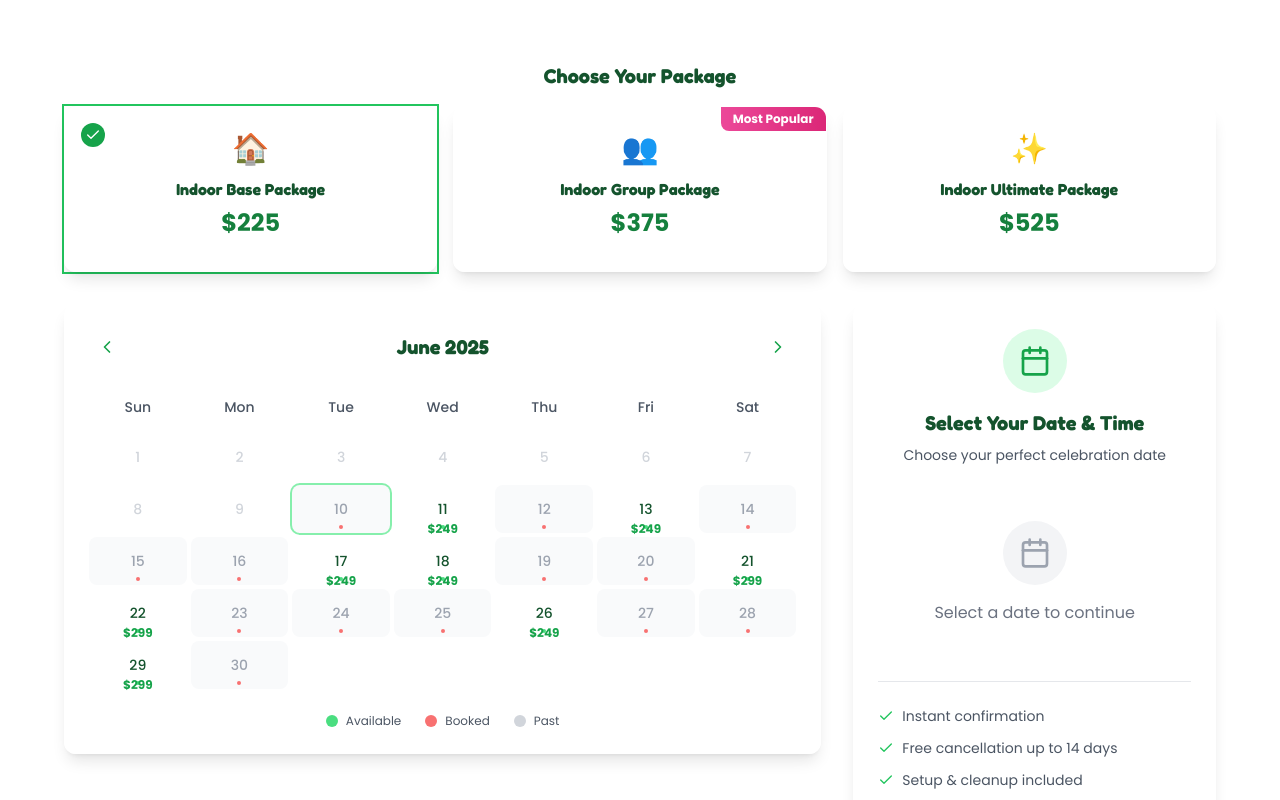
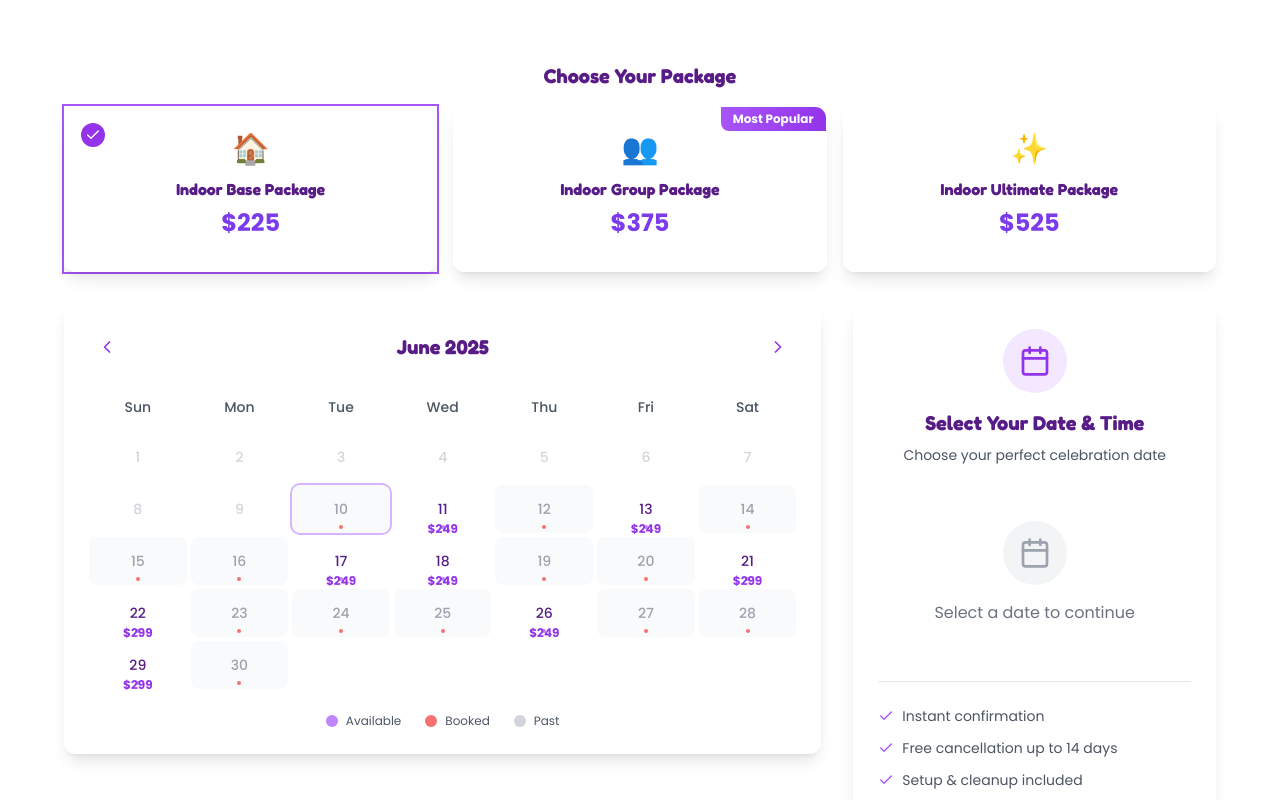
Before and after one commit to garrettm19/glampingwny, a React (Vite) app: page /book-now in a window 1280 px wide. Shown: the part 580-1380 px from the top of the page. Built offline with nearby package versions, Linux system fonts and the light colour scheme.

Commit message:
Change Website Theme to Purple

```diff
--- a/src/components/sections/Testimonials.tsx
+++ b/src/components/sections/Testimonials.tsx
@@ -80,7 +80,7 @@ const Testimonials: React.FC = () => {
   };
 
   return (
-    <section className="section bg-gradient-to-br from-primary-900 via-primary-800 to-blue-900 relative overflow-hidden">
+    <section className="section bg-gradient-to-br from-primary-900 via-primary-800 to-purple-900 relative overflow-hidden">
       {/* Decorative elements */}
       <div className="absolute inset-0">
         {[...Array(20)].map((_, i) => (
--- a/src/components/ui/BookingForm.tsx
+++ b/src/components/ui/BookingForm.tsx
@@ -351,15 +351,15 @@ const BookingForm: React.FC<BookingFormProps> = ({ onSubmit, preselectedData })
         {/* Trust Indicators */}
         <div className="flex flex-wrap justify-center gap-6 text-sm text-gray-600 pt-4 border-t border-gray-200">
           <div className="flex items-center gap-2">
-            <Check className="w-4 h-4 text-green-500" />
+            <Check className="w-4 h-4 text-purple-500" />
             <span>Secure booking</span>
           </div>
           <div className="flex items-center gap-2">
-            <Check className="w-4 h-4 text-green-500" />
+            <Check className="w-4 h-4 text-purple-500" />
             <span>Instant confirmation</span>
           </div>
           <div className="flex items-center gap-2">
-            <Check className="w-4 h-4 text-green-500" />
+            <Check className="w-4 h-4 text-purple-500" />
             <span>Free cancellation</span>
           </div>
         </div>
--- a/src/components/ui/CalendarBooking.tsx
+++ b/src/components/ui/CalendarBooking.tsx
@@ -175,7 +175,7 @@ const CalendarBooking: React.FC<CalendarBookingProps> = ({ onBookingSelect }) =>
               />
               <div className="glass-card p-6 text-center relative overflow-hidden">
                 {pkg.popular && (
-                  <div className="absolute top-0 right-0 bg-gradient-to-r from-accent-500 to-accent-600 text-white px-3 py-1 text-xs font-bold rounded-bl-lg">
+                  <div className="absolute top-0 right-0 bg-gradient-to-r from-primary-500 to-primary-600 text-white px-3 py-1 text-xs font-bold rounded-bl-lg">
                     Most Popular
                   </div>
                 )}
@@ -278,7 +278,7 @@ const CalendarBooking: React.FC<CalendarBookingProps> = ({ onBookingSelect }) =>
                     {/* Availability indicator */}
                     {booking && !isPast && (
                       <div className={`absolute bottom-1 left-1/2 transform -translate-x-1/2 w-1 h-1 rounded-full ${
-                        booking.available ? 'bg-green-400' : 'bg-red-400'
+                        booking.available ? 'bg-purple-400' : 'bg-red-400'
                       }`} />
                     )}
 
@@ -296,7 +296,7 @@ const CalendarBooking: React.FC<CalendarBookingProps> = ({ onBookingSelect }) =>
             {/* Legend */}
             <div className="flex items-center justify-center gap-6 mt-6 text-xs">
               <div className="flex items-center gap-2">
-                <div className="w-3 h-3 bg-green-400 rounded-full" />
+                <div className="w-3 h-3 bg-purple-400 rounded-full" />
                 <span className="text-gray-600">Available</span>
               </div>
               <div className="flex items-center gap-2">
@@ -390,7 +390,7 @@ const CalendarBooking: React.FC<CalendarBookingProps> = ({ onBookingSelect }) =>
                   <motion.div
                     initial={{ opacity: 0, y: 10 }}
                     animate={{ opacity: 1, y: 0 }}
-                    className="bg-gradient-to-br from-primary-50 to-blue-50 rounded-lg p-4"
+                    className="bg-gradient-to-br from-primary-50 to-purple-50 rounded-lg p-4"
                   >
                     <h4 className="font-bold text-primary-900 mb-3">Booking Summary</h4>
                     <div className="space-y-2 text-sm">
@@ -456,15 +456,15 @@ const CalendarBooking: React.FC<CalendarBookingProps> = ({ onBookingSelect }) =>
             <div className="mt-6 pt-6 border-t border-gray-200">
               <div className="space-y-3 text-sm text-gray-600">
                 <div className="flex items-center gap-2">
-                  <Check className="w-4 h-4 text-green-500" />
+                  <Check className="w-4 h-4 text-purple-500" />
                   <span>Instant confirmation</span>
                 </div>
                 <div className="flex items-center gap-2">
-                  <Check className="w-4 h-4 text-green-500" />
+                  <Check className="w-4 h-4 text-purple-500" />
                   <span>Free cancellation up to 14 days</span>
                 </div>
                 <div className="flex items-center gap-2">
-                  <Check className="w-4 h-4 text-green-500" />
+                  <Check className="w-4 h-4 text-purple-500" />
                   <span>Setup & cleanup included</span>
                 </div>
               </div>
--- a/src/components/ui/ComparisonTable.tsx
+++ b/src/components/ui/ComparisonTable.tsx
@@ -88,14 +88,14 @@ const ComparisonTable: React.FC = () => {
               </td>
               <td className="py-4 px-4 text-center">
                 {row.traditional ? (
-                  <Check className="w-6 h-6 text-green-600 mx-auto" />
+                  <Check className="w-6 h-6 text-purple-600 mx-auto" />
                 ) : (
                   <X className="w-6 h-6 text-gray-400 mx-auto" />
                 )}
               </td>
               <td className="py-4 px-4 text-center">
                 {row.venue ? (
-                  <Check className="w-6 h-6 text-green-600 mx-auto" />
+                  <Check className="w-6 h-6 text-purple-600 mx-auto" />
                 ) : (
                   <X className="w-6 h-6 text-gray-400 mx-auto" />
                 )}
--- a/src/components/ui/PricingTable.tsx
+++ b/src/components/ui/PricingTable.tsx
@@ -72,7 +72,7 @@ const PricingTable: React.FC = () => {
           <motion.div
             key={index}
             className={`glass-card relative overflow-hidden ${
-              pkg.isPopular ? 'ring-2 ring-secondary-500' : ''
+              pkg.isPopular ? 'ring-2 ring-primary-500' : ''
             }`}
             initial={{ opacity: 0, y: 20 }}
             whileInView={{ opacity: 1, y: 0 }}
@@ -81,7 +81,7 @@ const PricingTable: React.FC = () => {
             whileHover={{ y: -5 }}
           >
             {pkg.isPopular && (
-              <div className="absolute top-4 right-4 bg-secondary-500 text-white px-3 py-1 rounded-full text-sm font-medium">
+              <div className="absolute top-4 right-4 bg-primary-500 text-white px-3 py-1 rounded-full text-sm font-medium">
                 Most Popular
               </div>
             )}
@@ -133,7 +133,7 @@ const PricingTable: React.FC = () => {
       {/* Additional Information */}
       <div className="glass-card p-6">
         <h3 className="text-lg font-bold text-primary-900 mb-4 flex items-center gap-2">
-          <Star className="w-5 h-5 text-secondary-500" />
+          <Star className="w-5 h-5 text-primary-500" />
           Important Information
         </h3>
         <ul className="space-y-2 text-gray-700">
--- a/src/index.css
+++ b/src/index.css
@@ -82,7 +82,7 @@
   }
 
   .gradient-text {
-    background: linear-gradient(135deg, #22c55e, #16a34a);
+    background: linear-gradient(135deg, #a855f7, #7c3aed);
     -webkit-background-clip: text;
     -webkit-text-fill-color: transparent;
     background-clip: text;
@@ -115,10 +115,10 @@
 
 @keyframes pulse-glow {
   0%, 100% {
-    box-shadow: 0 0 5px rgba(34, 197, 94, 0.5);
+    box-shadow: 0 0 5px rgba(168, 85, 247, 0.5);
   }
   50% {
-    box-shadow: 0 0 20px rgba(34, 197, 94, 0.8), 0 0 30px rgba(34, 197, 94, 0.4);
+    box-shadow: 0 0 20px rgba(168, 85, 247, 0.8), 0 0 30px rgba(168, 85, 247, 0.4);
   }
 }
 
@@ -172,12 +172,12 @@
 }
 
 ::-webkit-scrollbar-thumb {
-  background: linear-gradient(135deg, #22c55e, #16a34a);
+  background: linear-gradient(135deg, #a855f7, #7c3aed);
   border-radius: 4px;
 }
 
 ::-webkit-scrollbar-thumb:hover {
-  background: linear-gradient(135deg, #16a34a, #15803d);
+  background: linear-gradient(135deg, #7c3aed, #6b21a8);
 }
 
 /* Enhanced focus styles */
@@ -202,7 +202,7 @@ button, a, input, textarea, select {
 
 /* Gradient backgrounds */
 .bg-gradient-primary {
-  background: linear-gradient(135deg, #22c55e 0%, #16a34a 100%);
+  background: linear-gradient(135deg, #a855f7 0%, #7c3aed 100%);
 }
 
 .bg-gradient-secondary {
--- a/tailwind.config.js
+++ b/tailwind.config.js
@@ -5,17 +5,17 @@ export default {
     extend: {
       colors: {
         primary: {
-          50: '#f0fdf4',
-          100: '#dcfce7',
-          200: '#bbf7d0',
-          300: '#86efac',
-          400: '#4ade80',
-          500: '#22c55e',
-          600: '#16a34a',
-          700: '#15803d',
-          800: '#166534',
-          900: '#14532d',
-          950: '#052e16',
+          50: '#faf5ff',
+          100: '#f3e8ff',
+          200: '#e9d5ff',
+          300: '#d8b4fe',
+          400: '#c084fc',
+          500: '#a855f7',
+          600: '#9333ea',
+          700: '#7c3aed',
+          800: '#6b21a8',
+          900: '#581c87',
+          950: '#3b0764',
         },
         secondary: {
           50: '#fff9ed',
```
Also changed, not shown: src/components/layout/Footer.tsx (+14 -14 lines), src/components/sections/Features.tsx (+22 -22 lines).
